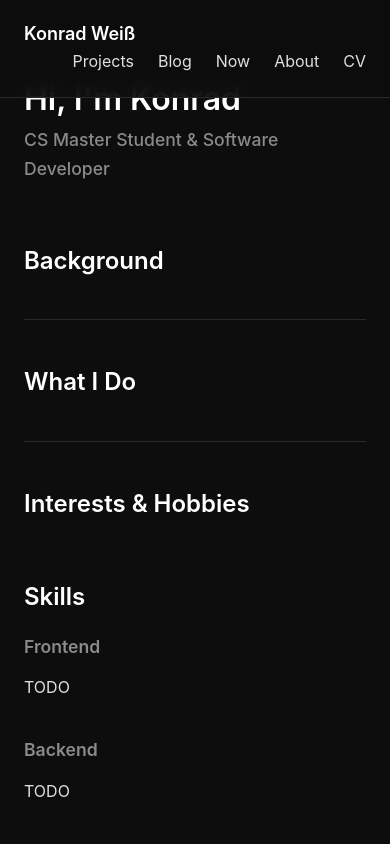
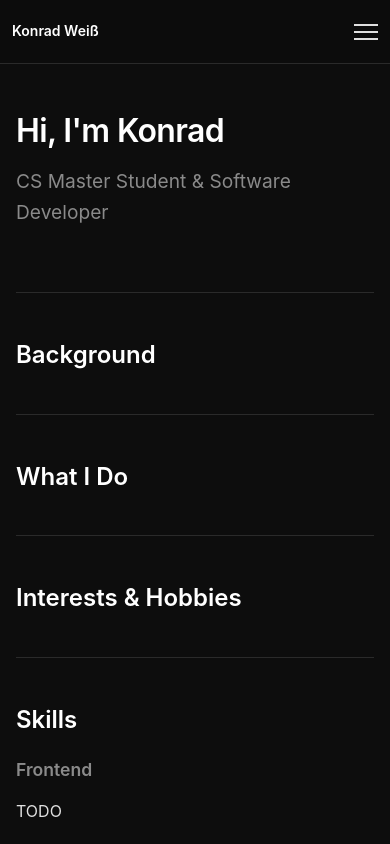
Before and after one commit to konrad2002/konrad2002.de, a Next.js app: page /me in a window 390 px wide. Shown: the top 844 px of the page. Built offline with nearby package versions, Linux system fonts and the light colour scheme.

Commit message:
add mobile optimisation and menu

```diff
--- a/src/app/blog/[slug]/blogPost.module.css
+++ b/src/app/blog/[slug]/blogPost.module.css
@@ -1,5 +1,5 @@
 .article {
-    padding: 100px 0 4rem;
+    padding: 3rem 0 4rem;
 }
 
 .header {
--- a/src/app/blog/blog.module.css
+++ b/src/app/blog/blog.module.css
@@ -1,23 +1,3 @@
-.container {
-    max-width: 900px;
-    margin: 0 auto;
-    padding: 100px 2rem 2rem;
-}
-
-.container h1 {
-    font-size: 2.5rem;
-    margin-bottom: 1rem;
-    color: var(--accent);
-    font-weight: 600;
-}
-
-.container p {
-    font-size: 1.1rem;
-    color: var(--secondary);
-    margin-bottom: 2rem;
-    line-height: 1.6;
-}
-
 .tagLink {
     border-bottom: none;
     text-decoration: none;
--- a/src/app/cv/cv.module.css
+++ b/src/app/cv/cv.module.css
@@ -1,23 +1,3 @@
-.container {
-    max-width: 1000px;
-    margin: 0 auto;
-    padding: 100px 2rem 2rem;
-}
-
-.container h1 {
-    font-size: 2.5rem;
-    margin-bottom: 1rem;
-    color: var(--accent);
-    font-weight: 600;
-}
-
-.container p {
-    font-size: 1.1rem;
-    color: var(--secondary);
-    margin-bottom: 2rem;
-    line-height: 1.6;
-}
-
 .skills {
     display: grid;
     grid-template-columns: repeat(auto-fit, minmax(280px, 1fr));
--- a/src/app/header/header.module.css
+++ b/src/app/header/header.module.css
@@ -1,14 +1,18 @@
 .header {
     border-bottom: 1px solid var(--border);
-    padding: 20px 24px;
+    padding: 16px 24px;
     position: fixed;
     top: 0;
     left: 0;
     width: 100%;
     background: var(--background);
-    z-index: 1000;
+    z-index: 100;
     backdrop-filter: blur(10px);
-    background: rgba(13, 13, 13, 0.9);
+    background: rgba(13, 13, 13, 0.95);
+    height: 64px;
+    display: flex;
+    align-items: center;
+    justify-content: space-between;
 }
 
 .headerTitle {
@@ -19,6 +23,8 @@
     color: var(--accent);
     border-bottom: none;
     transition: color 0.2s ease;
+    white-space: nowrap;
+    flex-shrink: 0;
 }
 
 .headerTitle:hover {
@@ -26,21 +32,119 @@
 }
 
 .headerLinks {
-    display: inline-block;
-    float: right;
+    display: flex;
+    gap: 24px;
 }
 
 .headerLink {
     display: inline-block;
-    margin-left: 24px;
     text-decoration: none;
     color: var(--foreground);
     border-bottom: 1px solid transparent;
     transition: border-color 0.2s ease, color 0.2s ease;
     padding-bottom: 2px;
+    font-size: 0.95rem;
+    white-space: nowrap;
 }
 
 .headerLink:hover {
     border-bottom-color: var(--accent);
     color: var(--accent);
 }
+
+.menuButton {
+    display: none;
+    flex-direction: column;
+    gap: 5px;
+    background: none;
+    border: none;
+    cursor: pointer;
+    padding: 8px;
+    margin-right: -8px;
+}
+
+.menuIcon {
+    width: 24px;
+    height: 2px;
+    background-color: var(--foreground);
+    transition: all 0.3s ease;
+    display: block;
+}
+
+@media (max-width: 768px) {
+    .header {
+        padding: 12px 16px;
+    }
+
+    .headerTitle {
+        font-size: 16px;
+    }
+
+    .menuButton {
+        display: flex;
+    }
+
+    .headerLinks {
+        position: absolute;
+        top: 64px;
+        left: 0;
+        right: 0;
+        flex-direction: column;
+        gap: 0;
+        /* closed state defaults */
+        background: transparent;
+        border-bottom: none;
+        padding: 0;
+        max-height: 0;
+        overflow: hidden;
+        pointer-events: none;
+        visibility: hidden;
+        transition: max-height 0.3s ease, padding 0.2s ease, visibility 0s linear 0.3s;
+    }
+
+    .headerLinks.open {
+        max-height: 500px;
+        padding: 12px 0;
+        background: rgba(13, 13, 13, 0.98);
+        border-bottom: 1px solid var(--border);
+        pointer-events: auto;
+        visibility: visible;
+        transition: max-height 0.3s ease, padding 0.2s ease, visibility 0s;
+    }
+
+    .headerLink {
+        display: block;
+        padding: 12px 24px;
+        font-size: 0.9rem;
+        border-bottom: 1px solid var(--border);
+        border-bottom-width: 1px;
+        white-space: normal;
+    }
+
+    .headerLink:last-child {
+        border-bottom: none;
+    }
+
+    .headerLink:hover {
+        background-color: rgba(255, 255, 255, 0.05);
+    }
+}
+
+@media (max-width: 480px) {
+    .header {
+        padding: 12px 12px;
+    }
+
+    .headerTitle {
+        font-size: 14px;
+    }
+
+    .headerLinks {
+        top: 64px;
+    }
+
+    .headerLink {
+        padding: 10px 16px;
+        font-size: 0.85rem;
+    }
+}
--- a/src/app/header/header.tsx
+++ b/src/app/header/header.tsx
@@ -1,16 +1,37 @@
+'use client';
+
 import styles from "./header.module.css";
 import Link from "next/link";
+import { useState } from "react";
 
 export default function Header() {
+    const [isOpen, setIsOpen] = useState(false);
+
+    const toggleMenu = () => setIsOpen(!isOpen);
+
+    const closeMenu = () => setIsOpen(false);
+
     return (
         <header className={styles.header}>
             <Link href="/" className={styles.headerTitle}>Konrad Weiß</Link>
-            <nav className={styles.headerLinks}>
-                <Link className={styles.headerLink} href="/projects">Projects</Link>
-                <Link className={styles.headerLink} href="/blog">Blog</Link>
-                <Link className={styles.headerLink} href="/now">Now</Link>
-                <Link className={styles.headerLink} href="/me">About</Link>
-                <Link className={styles.headerLink} href="/cv">CV</Link>
+
+            <button
+                className={styles.menuButton}
+                onClick={toggleMenu}
+                aria-label="Toggle navigation menu"
+                aria-expanded={isOpen}
+            >
+                <span className={styles.menuIcon}></span>
+                <span className={styles.menuIcon}></span>
+                <span className={styles.menuIcon}></span>
+            </button>
+
+            <nav className={`${styles.headerLinks} ${isOpen ? styles.open : ''}`}>
+                <Link className={styles.headerLink} href="/projects" onClick={closeMenu}>Projects</Link>
+                <Link className={styles.headerLink} href="/blog" onClick={closeMenu}>Blog</Link>
+                <Link className={styles.headerLink} href="/now" onClick={closeMenu}>Now</Link>
+                <Link className={styles.headerLink} href="/me" onClick={closeMenu}>About</Link>
+                <Link className={styles.headerLink} href="/cv" onClick={closeMenu}>CV</Link>
             </nav>
         </header>
     )
--- a/src/app/me/me.module.css
+++ b/src/app/me/me.module.css
@@ -1,27 +1,5 @@
-.container {
-    max-width: 900px;
-    margin: 0 auto;
-    padding: 100px 2rem 4rem;
-}
-
-.hero {
+.content {
     margin-bottom: 4rem;
-    text-align: left;
-}
-
-.hero h1 {
-    font-size: 3rem;
-    margin-bottom: 0.5rem;
-    color: var(--accent);
-    font-weight: 600;
-    line-height: 1.2;
-}
-
-.subtitle {
-    font-size: 1.3rem;
-    color: var(--secondary);
-    margin-bottom: 1.5rem;
-    font-weight: 500;
 }
 
 .introContent {
@@ -29,10 +7,8 @@
     line-height: 1.7;
     color: var(--foreground);
     max-width: 700px;
-}
-
-.content {
-    margin-bottom: 4rem;
+    margin-bottom: 3rem;
+    display: block;
 }
 
 .section {
--- a/src/app/me/page.tsx
+++ b/src/app/me/page.tsx
@@ -1,4 +1,6 @@
 import Header from "@/app/header/header";
+import Container from "@/components/Container/Container";
+import Hero from "@/components/Hero/Hero";
 import { getBioData } from "@/lib/data";
 import styles from "./me.module.css";
 
@@ -8,21 +10,21 @@ export default function MePage() {
     return (
         <>
             <Header />
-            <div className={styles.container}>
-                <div className={styles.hero}>
-                    <h1>{bioData.intro.title}</h1>
-                    <p className={styles.subtitle}>{bioData.intro.subtitle}</p>
-                    <p className={styles.introContent}>{bioData.intro.content}</p>
-                </div>
+            <Container size="large">
+                <Hero
+                    title={bioData.intro.title}
+                    subtitle={bioData.intro.subtitle}
+                />
 
                 <div className={styles.content}>
+                    <p className={styles.introContent}>{bioData.intro.content}</p>
+
                     {bioData.sections.map((section) => (
                         <section key={section.id} className={styles.section}>
                             <h2>{section.title}</h2>
                             <p>{section.content}</p>
                         </section>
                     ))}
-                </div>
 
                     <div className={styles.skillsSection}>
                         <h2>Skills</h2>
@@ -40,6 +42,7 @@ export default function MePage() {
                         </div>
                     </div>
                 </div>
+            </Container>
         </>
     );
 }
--- a/src/app/page.module.css
+++ b/src/app/page.module.css
@@ -2,7 +2,7 @@
   display: block;
   max-width: 1200px;
   margin: 0 auto;
-  padding: 40px 2rem 4rem;
+  padding: 64px 2rem 4rem;
 }
 
 /* Hero Section */
@@ -203,26 +203,26 @@
 /* Responsive Design */
 @media (max-width: 768px) {
   .page {
-    padding: 30px 1.5rem 2rem;
+    padding: 64px 1.5rem 2rem;
   }
 
   .hero {
     min-height: auto;
     margin-bottom: 3rem;
-    padding-bottom: 160px;
+    padding: 0;
   }
 
   .heroContent {
     flex-direction: column;
     text-align: center;
-    gap: 0;
-    padding: 2rem 0 0 0;
+    gap: 2rem;
+    padding: 0;
   }
 
   .heroImageContainer {
     position: static;
-    margin-top: -160px;
-    margin-bottom: 0;
+    margin: 0;
+    order: -1;
   }
 
   .heroImage {
@@ -256,3 +256,9 @@
     grid-template-columns: 1fr;
   }
 }
+
+@media (max-width: 480px) {
+  .page {
+    padding: 64px 1rem 2rem;
+  }
+}
--- a/src/app/projects/projects.module.css
+++ b/src/app/projects/projects.module.css
@@ -1,23 +1,3 @@
-.container {
-    max-width: 1200px;
-    margin: 0 auto;
-    padding: 100px 2rem 2rem;
-}
-
-.container h1 {
-    font-size: 2.5rem;
-    margin-bottom: 1rem;
-    color: var(--accent);
-    font-weight: 600;
-}
-
-.container p {
-    font-size: 1.1rem;
-    color: var(--secondary);
-    margin-bottom: 2rem;
-    line-height: 1.6;
-}
-
 .filters {
     display: flex;
     flex-wrap: wrap;
--- a/src/components/Container/Container.module.css
+++ b/src/components/Container/Container.module.css
@@ -1,7 +1,7 @@
 .container {
     width: 100%;
-    margin: 70px auto 0 auto;
-    padding: 0 2rem;
+    margin: 0 auto;
+    padding: 64px 2rem 0;
 }
 
 .container.small {
@@ -20,8 +20,14 @@
     max-width: 100%;
 }
 
+@media (max-width: 768px) {
+    .container {
+        padding: 64px 1.5rem 0;
+    }
+}
+
 @media (max-width: 640px) {
     .container {
-        padding: 0 1rem;
+        padding: 64px 1rem 0;
     }
 }
--- a/src/components/Hero/Hero.module.css
+++ b/src/components/Hero/Hero.module.css
@@ -1,5 +1,5 @@
 .hero {
-    padding: 4rem 0 3rem;
+    padding: 3rem 0 2.5rem;
     border-bottom: 1px solid var(--border);
     margin-bottom: 3rem;
 }
```
Lines whose indentation alone changed are shown as unchanged.
